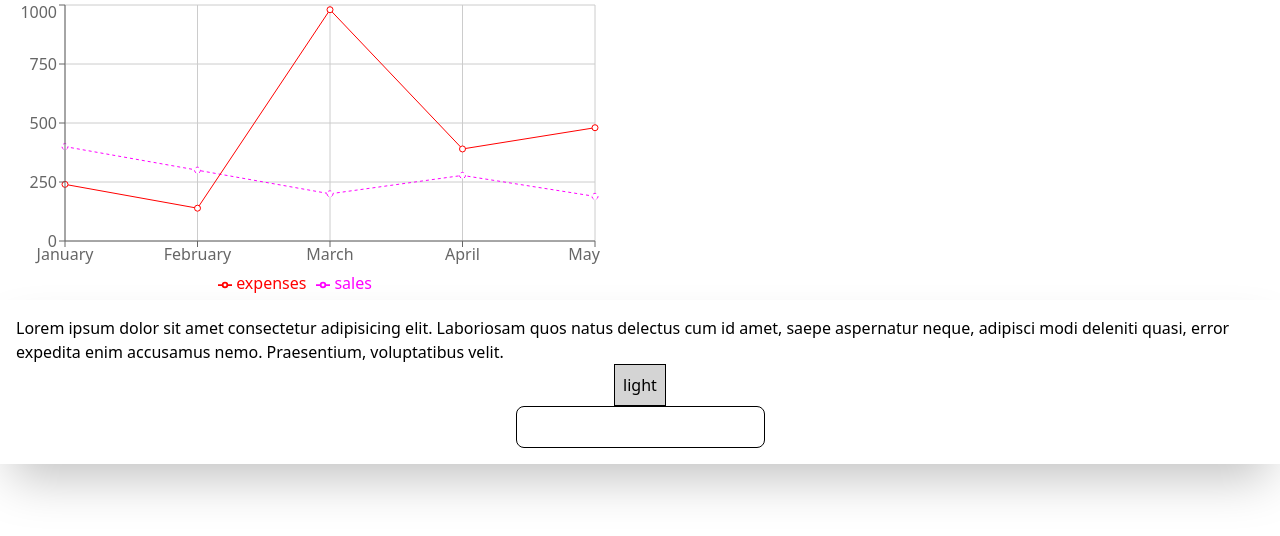
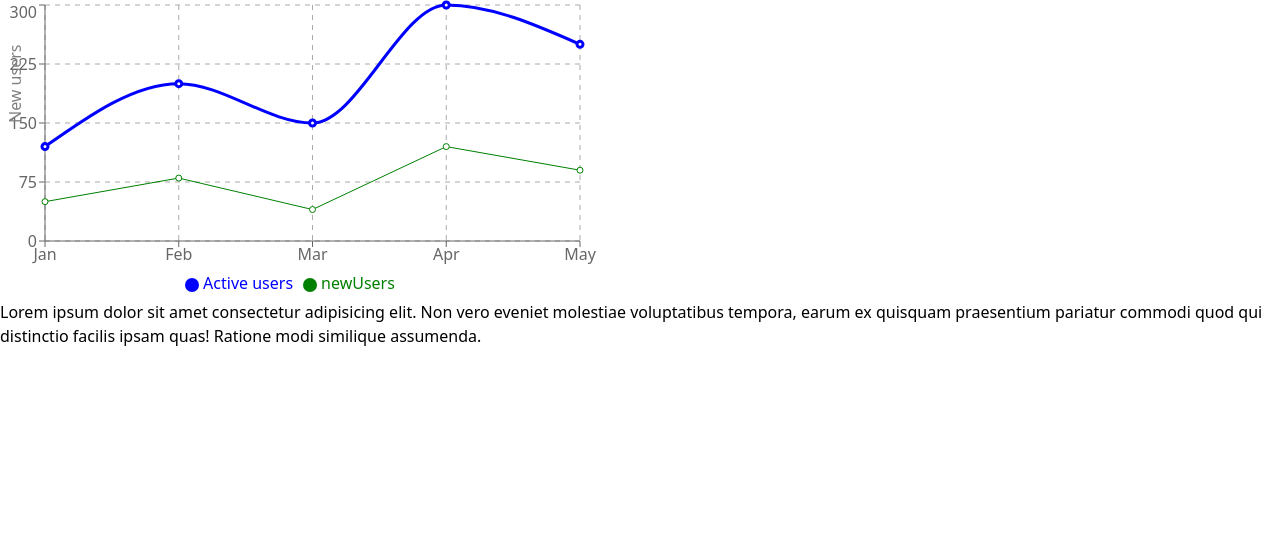
Before and after one commit to Ledtius/hooksPractice, a React (Vite) app: page / in a window 1280 px wide. Shown: the top 536 px of the page. Built offline with nearby package versions, Linux system fonts and the light colour scheme.

Commit message:
Added comment and changed some things

```diff
--- a/src/App.jsx
+++ b/src/App.jsx
@@ -1,49 +1,10 @@
-import ScrollLogger from "./components/ScrollLogger.jsx";
-
-import KeyLogger from "./components/KeyLogger.jsx";
-
-import Example from "./components/Example.jsx";
-
-import Timer from "./components/Timer.jsx";
-
-import ShowSeconds from "./components/ShowSeconds.jsx";
-
-import MouseMove from "./components/MouseMove.jsx";
-
-import Chat from "./components/Chat.jsx";
-
-import ProveRef from "./components/ProveRef.jsx";
-
-import Parent from "./components/Parent.jsx";
-
-import { Card2 } from "./components/Card2.jsx";
-
-import Btn from "./components/Btn.jsx";
-
 import Chart from "./components/Chart.jsx";
 
 function App() {
   return (
     <>
-        <Chart />
-      <Parent>
-        <Card2>
-          <p>
-            Lorem ipsum dolor sit amet consectetur adipisicing elit. Laboriosam
-            quos natus delectus cum id amet, saepe aspernatur neque, adipisci
-            modi deleniti quasi, error expedita enim accusamus nemo.
-            Praesentium, voluptatibus velit.
-          </p>
-          <Btn />
-        </Card2>
-      </Parent>
-      {/* <ProveRef /> */}
-      {/* <Chat /> */}
-      {/* <MouseMove /> */}
-      {/* <ShowSeconds /> */}
-      {/* <Timer /> */}
-      {/* <KeyLogger /> */}
-      {/* <Example /> */}
+      <Chart />
+      <p>Lorem ipsum dolor sit amet consectetur adipisicing elit. Non vero eveniet molestiae voluptatibus tempora, earum ex quisquam praesentium pariatur commodi quod qui distinctio facilis ipsam quas! Ratione modi similique assumenda.</p>
     </>
   );
 }
--- a/src/components/Chart.jsx
+++ b/src/components/Chart.jsx
@@ -1,26 +1,51 @@
-import { LineChart, Line, CartesianGrid, XAxis, YAxis, Legend } from "recharts";
+import {
+  LineChart,
+  Line,
+  CartesianGrid,
+  XAxis,
+  YAxis,
+  Legend,
+  Tooltip,
+} from "recharts";
+
 const data = [
-  { month: "January", sales: 400, expenses: 240 },
-  { month: "February", sales: 300, expenses: 139 },
-  { month: "March", sales: 200, expenses: 980 },
-  { month: "April", sales: 278, expenses: 390 },
-  { month: "May", sales: 189, expenses: 480 },
+  { month: "Jan", active: 120, newUsers: 50 },
+  { month: "Feb", active: 200, newUsers: 80 },
+  { month: "Mar", active: 150, newUsers: 40 },
+  { month: "Apr", active: 300, newUsers: 120 },
+  { month: "May", active: 250, newUsers: 90 },
 ];
 
 const Chart = () => {
   return (
     <>
-      {/* <LineChart width={600} height={300} data={data}>
-        <Line dataKey="pv" />
-      </LineChart> */}
-
-      <LineChart width={600} height={300} data={data}>
-        <CartesianGrid />
-        <Legend/>
-        <Line dataKey="sales" stroke="#FF00FF" strokeDasharray="3 3" />
-        <Line dataKey="expenses" stroke="red" />
+      <LineChart
+        width={600}
+        height={300}
+        data={data}
+        margin={{ top: 5, right: 20, bottom: 5, left: 10 }}
+      >
+        <CartesianGrid stroke="#aaa" strokeDasharray="5 5" />
         <XAxis dataKey="month" />
-        <YAxis />
+        <YAxis
+          width="auto"
+          label={{ value: "New users", position: "insideLeft", angle: -90 }}
+        />
+        <Line
+          dataKey="active"
+          stroke="blue"
+          type="monotone"
+          strokeWidth={3}
+          name="Active users"
+        />
+        <Line dataKey="newUsers" stroke="green" />
+        <Legend
+          layout="horizontal"
+          align="center"
+          verticalAlign="bottom"
+          iconType="circle"
+        />
+        <Tooltip />
       </LineChart>
     </>
   );
--- a/src/components/Timer.jsx
+++ b/src/components/Timer.jsx
@@ -12,6 +12,7 @@ function Timer() {
     return () => clearInterval(interval);
   }, []); // se ejecuta solo una vez
 
+  /* Coment */
   return <h1>Time: {seconds}</h1>;
 }
 
```
